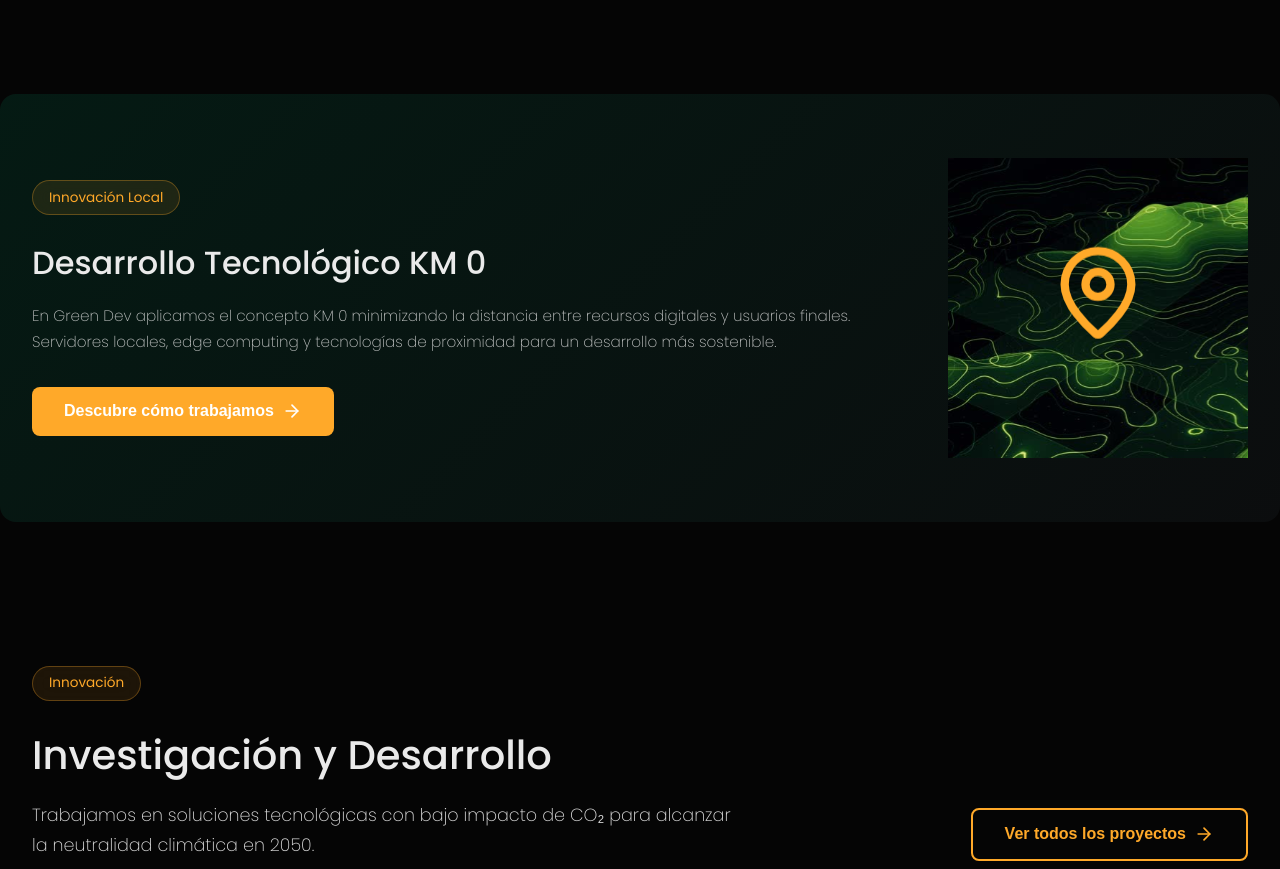
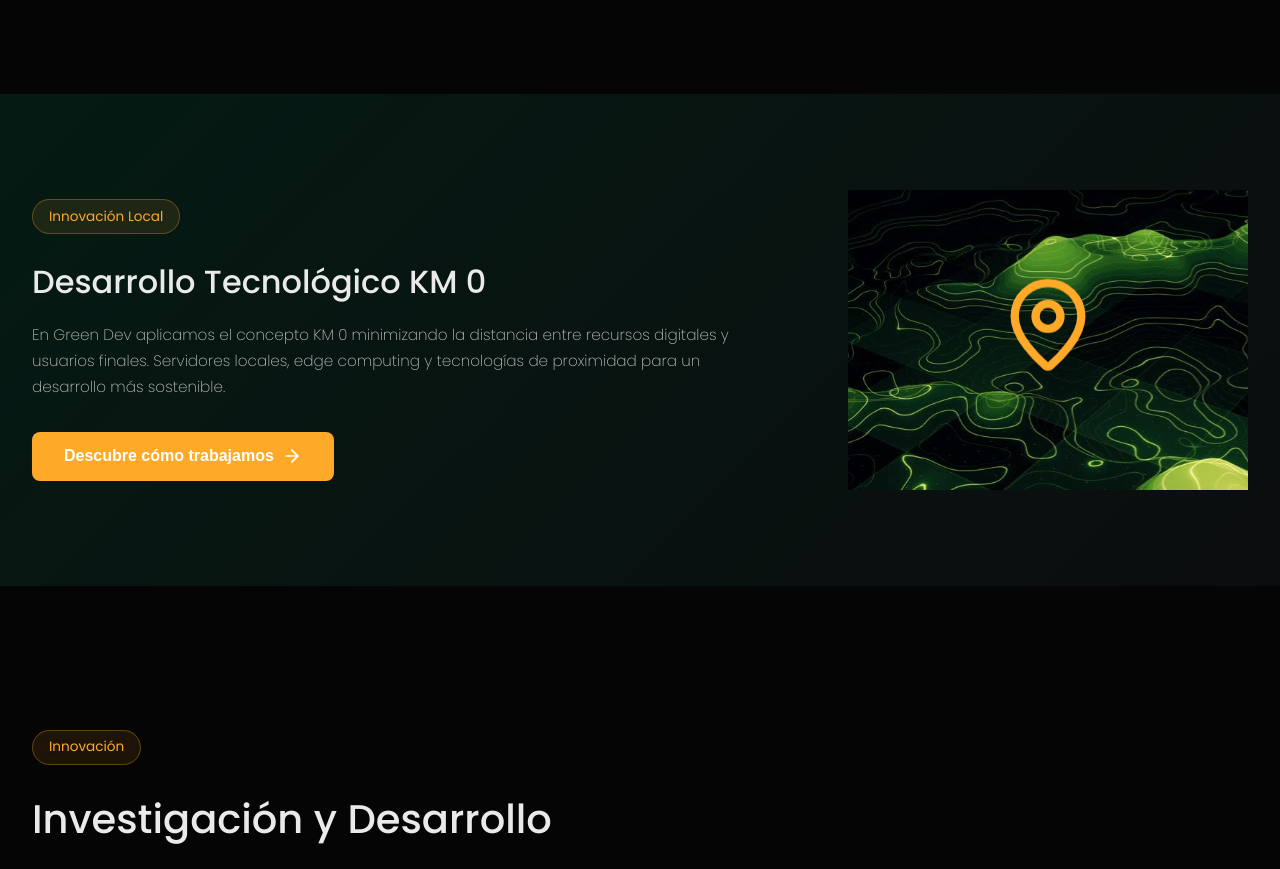
Before and after one commit to nkaryoli/GreenDev, a Vue app: page / in a window 1280 px wide. Shown: the part 3106-3975 px from the top of the page. Built offline with nearby package versions, Linux system fonts and the light colour scheme.

Commit message:
Refactor KmHomeSection.vue: Enhance layout with SectionContainer, update button navigation and styles for improved usability

```diff
--- a/src/components/features/home/KmHomeSection.vue
+++ b/src/components/features/home/KmHomeSection.vue
@@ -4,6 +4,7 @@
 import PrimaryBtn from '../../global/PrimaryBtn.vue';
 import { useRouter } from 'vue-router';
 import Badge from '../../global/Badge.vue';
+import SectionContainer from '../../global/SectionContainer.vue';
 
 const router = useRouter();
 
@@ -15,6 +16,8 @@
 
 <template>
 	<section class="km0-cta">
+		<SectionContainer>
+
 		<div class="km0-content">
 			<div class="km0-text">
 				<Badge>Innovación Local</Badge>
@@ -26,34 +29,26 @@
 					un desarrollo más sostenible.
 
 				</p>
-				<PrimaryBtn @click="navigate" size="medium" variant="default">
-					<div class="btn">
-						Descubre cómo trabajamos
-						<ArrowRight class="button-icon" />
-					</div>
+
+				<PrimaryBtn @click="navigate('/contacto')" variant="default" :icon="ArrowRight" iconPosition="right">
+					Descubre cómo trabajamos
 				</PrimaryBtn>
 			</div>
 			<div class="km0-visual">
 				<MapPin class="floating-icon" />
 			</div>
 		</div>
+		</SectionContainer>
 	</section>
 </template>
 
 <style scoped>
 .km0-cta {
-	width: 100%;
-	max-width: 1500px;
-	margin: auto;
-	padding: 4rem 2rem;
 	background: linear-gradient(135deg, var(--secondary-30) 0%, var(--bg-secondary-40) 100%);
-	position: relative;
-	overflow: hidden;
-	border-radius: 1rem;
 }
 
 .km0-content {
-	max-width: 1300px;
+	max-width: 1400px;
 	margin: 0 auto;
 	display: flex;
 	align-items: center;
@@ -75,6 +70,7 @@
 }
 
 .km0-text p {
+	max-width: 700px;
 	margin-bottom: 2rem;
 	font-size: 0.95rem;
 	font-weight: 200;
@@ -82,25 +78,9 @@
 	opacity: 0.8;
 }
 
-.btn {
-	display: inline-flex;
-	align-items: center;
-	gap: 0.5rem;
-}
-
-.button-icon {
-	width: 20px;
-	height: 20px;
-	transition: transform 0.3s ease;
-}
-
-.cta-button:hover .button-icon {
-	transform: translateX(5px);
-}
-
 .km0-visual {
 	width: 100%;
-	max-width: 300px;
+	max-width: 400px;
 	height: 300px;
 	display: flex;
 	align-items: center;
@@ -129,11 +109,7 @@
 	}
 }
 
-@media (max-width: 768px) {
-	.km0-cta {
-		padding: 3rem 1.5rem;
-	}
-
+@media (max-width: 968px) {
 	.km0-content {
 		flex-direction: column-reverse;
 		text-align: center;
```
